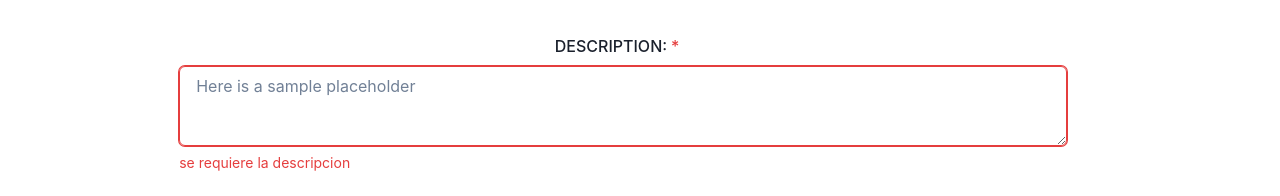
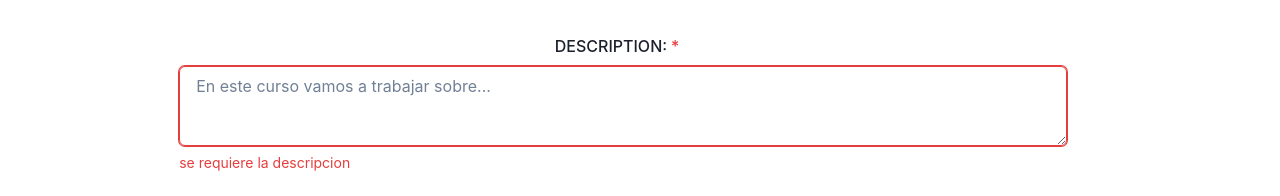
Before and after one commit to FacundoAylan/CurSort, a React (Create React App) app in the folder Client/: page /crear in a window 1280 px wide. Shown: the part 451-647 px from the top of the page. Built offline with nearby package versions, Linux system fonts and the light colour scheme.

Commit message:
pasar a main

```diff
--- a/Client/src/Component/Form/Form.js
+++ b/Client/src/Component/Form/Form.js
@@ -267,7 +267,7 @@ function Form() {
                 <FormLabel>DESCRIPTION:</FormLabel>
               </Center>
               <Textarea
-                placeholder="Here is a sample placeholder"
+                placeholder="En este curso vamos a trabajar sobre..."
                 id="descripcion"
                 onChange={handleInputChange}
               />
```
